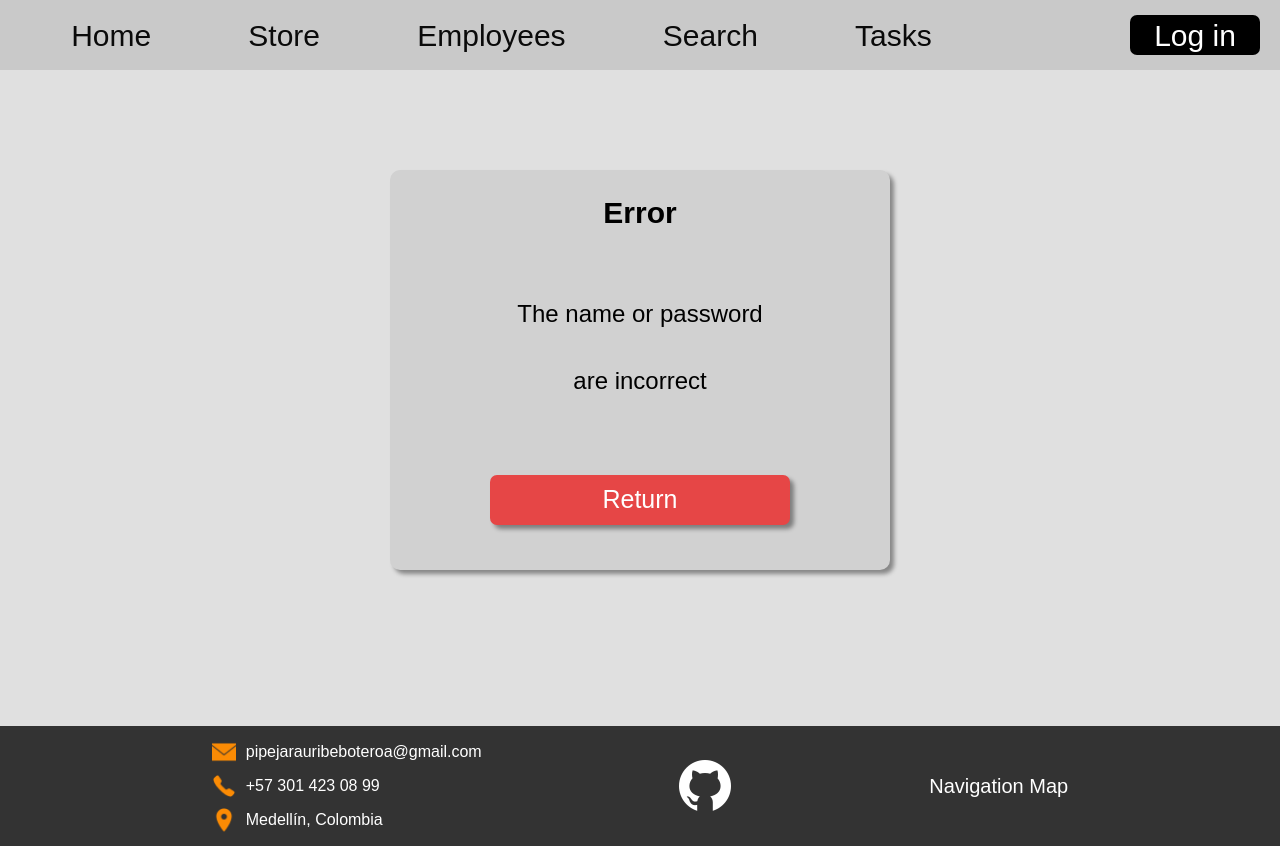
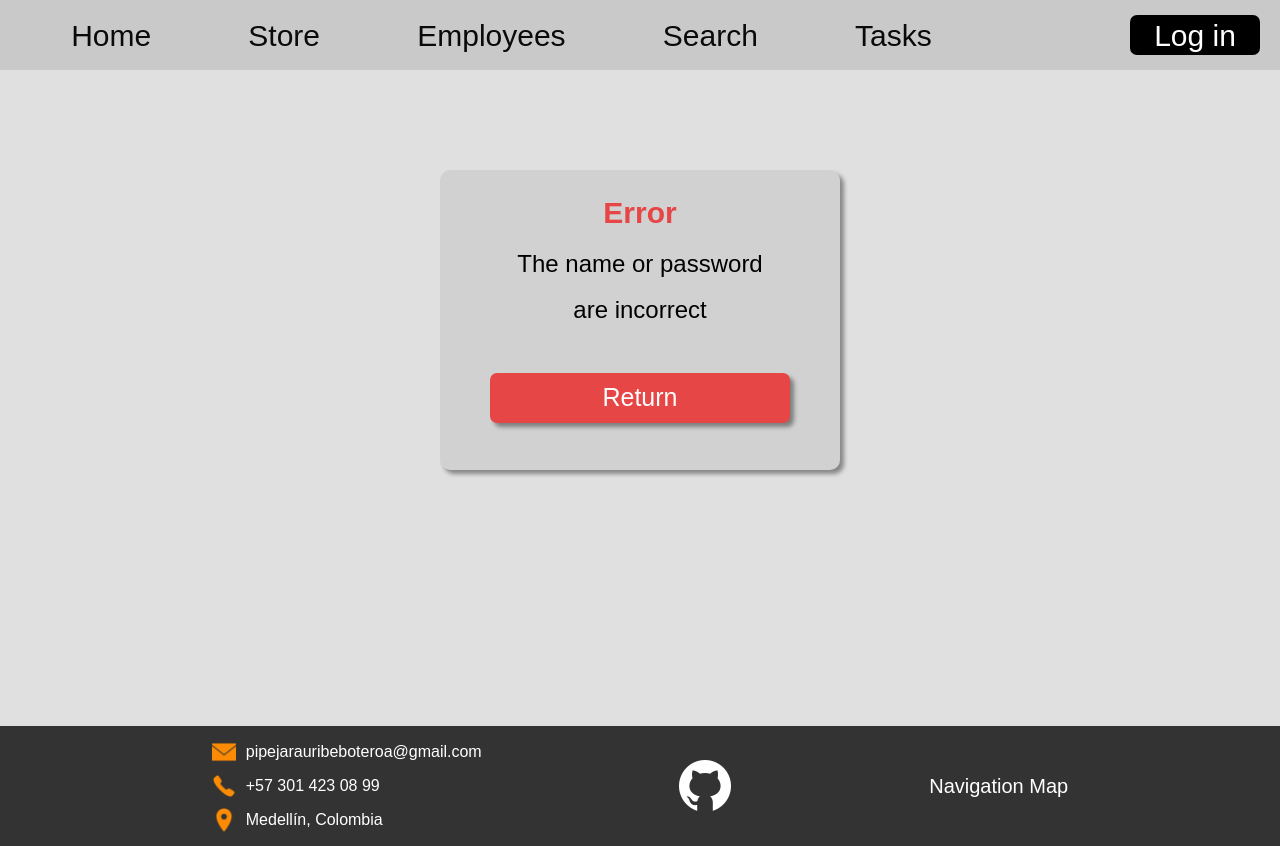
Before and after one commit to Pipeto84/react-ts, a React (Vite) app: page /errorUser in a window 1280 px wide. Built offline with nearby package versions, Linux system fonts and the light colour scheme; some icons are missing.

Commit message:
error user mejor

```diff
--- a/src/styles/User.css
+++ b/src/styles/User.css
@@ -84,8 +84,8 @@
 }
 .contenido-ingresoU {
   background-color: #a4b6c5;
-  width: 500px;
-  height: 400px;
+  width: 400px;
+  height: 300px;
   border-radius: 10px;
   display: flex;
   flex-direction: column;
@@ -96,9 +96,9 @@
 .titulo-ingresoU {
   font-size: 30px;
   font-weight: bold;
-  color: rgb(0, 0, 0);
+  color: #4682b4;
   margin-top: 25px;
-  margin-bottom: 50px;
+  margin-bottom: 30px;
 }
 .texto-ingresoU {
   font-size: 24px;
@@ -106,14 +106,14 @@
   margin-top: 15px;
 }
 .boton-ingresoU {
-  width: 300px;
+  width: 200px;
   height: 40px;
   border-radius: 5px;
   border: none;
   background-color: #4682b4;
   color: rgb(255, 255, 255);
   font-size: 25px;
-  margin-top: 60px;
+  margin-top: 40px;
   box-shadow: 4px 4px 4px rgba(0, 0, 0, 0.4);
   cursor: pointer;
   text-decoration: none;
@@ -129,8 +129,8 @@
 }
 .contenido-error {
   background-color: rgb(209, 209, 209);
-  width: 500px;
-  height: 400px;
+  width: 400px;
+  height: 300px;
   border-radius: 10px;
   display: flex;
   flex-direction: column;
@@ -141,14 +141,14 @@
 .titulo-error {
   font-size: 30px;
   font-weight: bold;
-  color: rgb(0, 0, 0);
+  color: #e64646;
   margin-top: 25px;
-  margin-bottom: 50px;
+  margin-bottom: 10px;
 }
 .texto-error {
   font-size: 24px;
   color: rgb(0, 0, 0);
-  margin-top: 15px;
+  margin: 5px
 }
 .boton-error {
   width: 300px;
@@ -158,7 +158,7 @@
   background-color: #e64646;
   color: rgb(255, 255, 255);
   font-size: 25px;
-  margin-top: 60px;
+  margin-top: 40px;
   box-shadow: 4px 4px 4px rgba(0, 0, 0, 0.4);
   cursor: pointer;
 }
```
